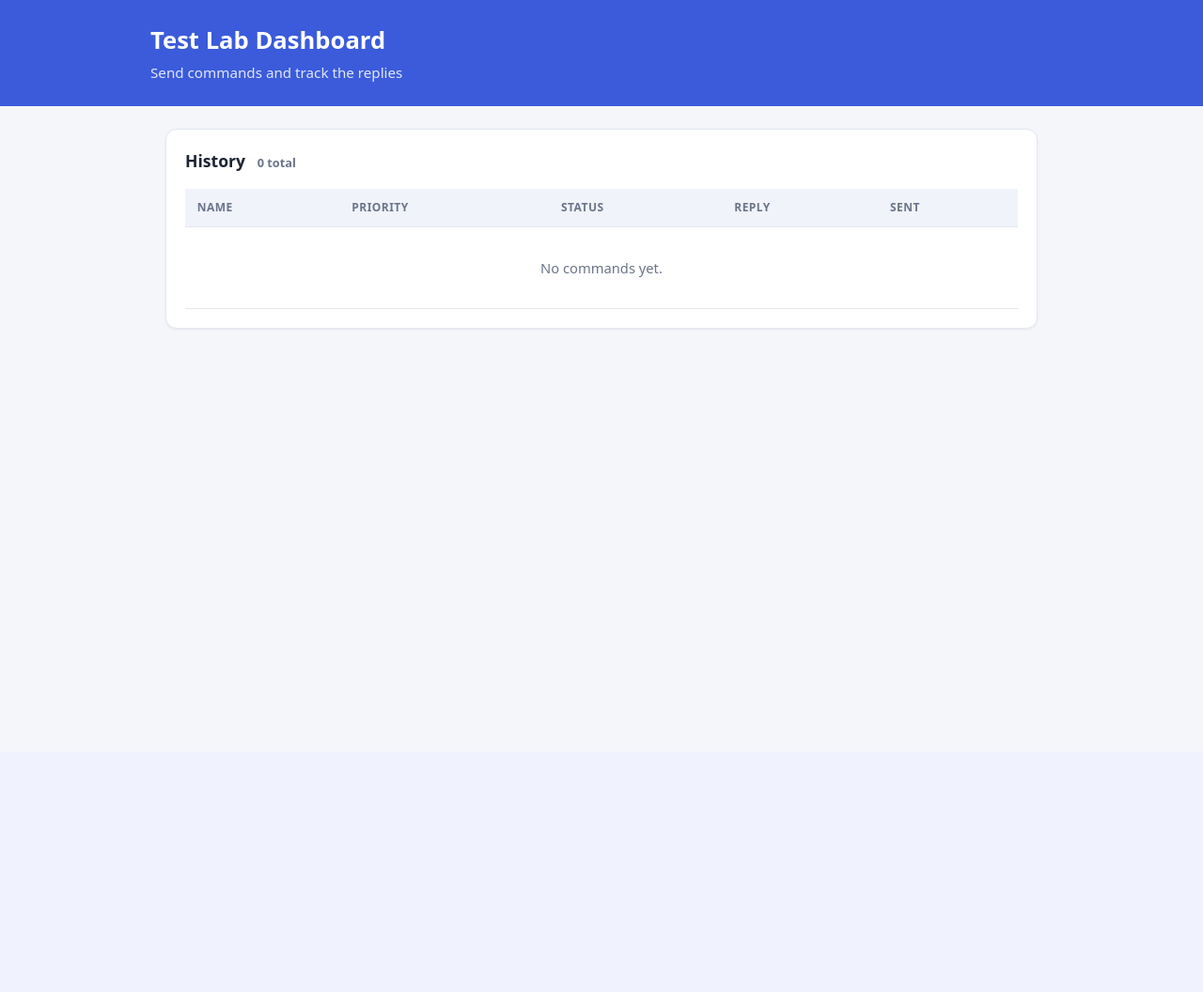
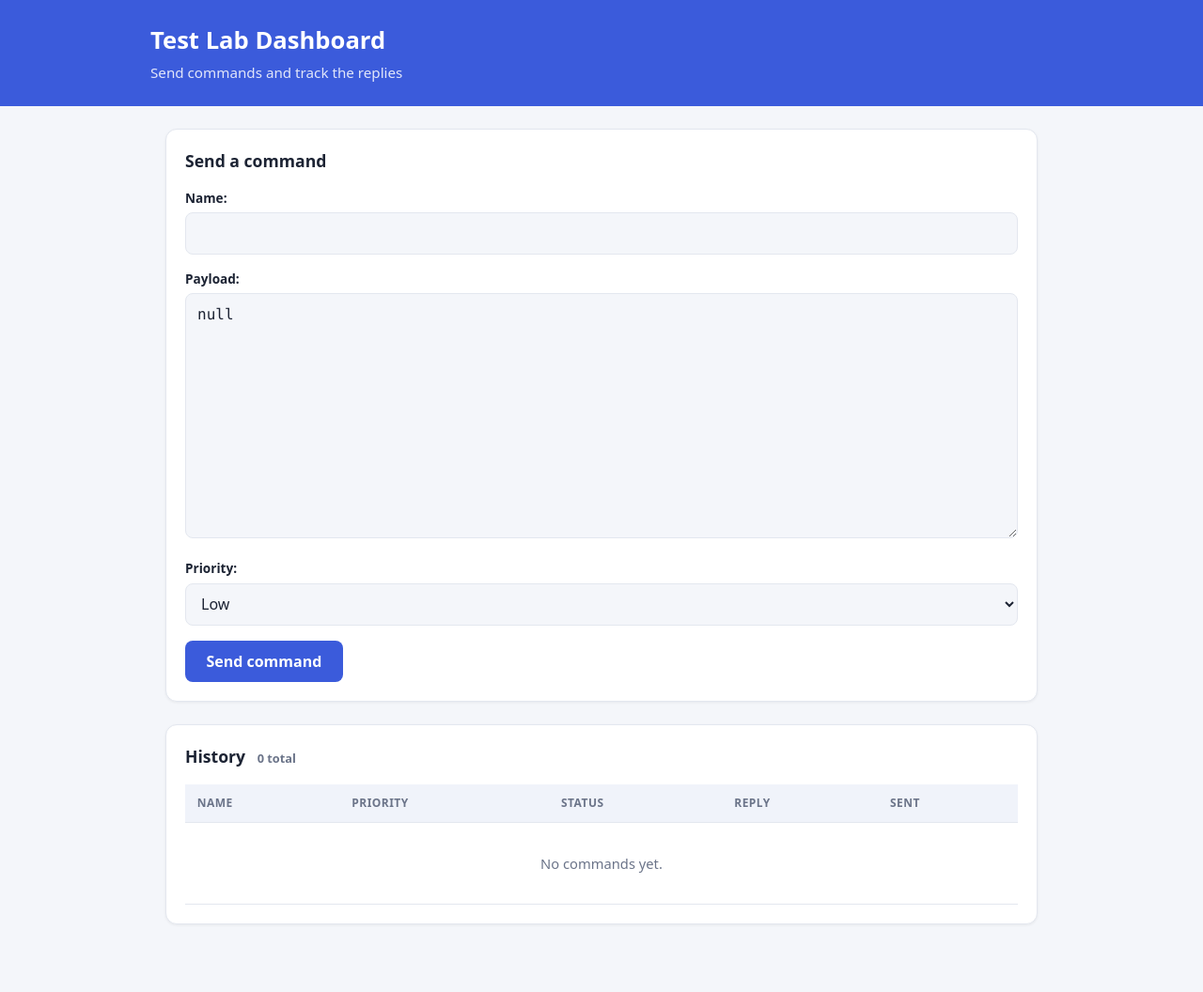
Before and after one commit to roccolep/Test_Lab_Dashboard, a Django app: page / in a window 1280 px wide. Shown: the whole page at 94% size. Before the commit the page ends 350 px from the top, so only its background shows below. Run offline with Django 5.2, Linux system fonts and the light colour scheme; data that the repository does not hold is empty.

Commit message:
Add command form with validation

```diff
--- /dev/null
+++ b/commands/forms.py
@@ -0,0 +1,15 @@
+from django import forms
+from .models import Command
+
+class CommandForm(forms.ModelForm):
+    class Meta:
+        model = Command
+        fields = ['name', 'payload', 'priority']
+
+    def clean_payload(self):
+        payload = self.cleaned_data.get('payload')
+        if payload is None:
+            raise forms.ValidationError("Payload is required.")
+        if not isinstance(payload, dict):
+            raise forms.ValidationError("Payload must be a JSON object.")
+        return payload
--- a/commands/templates/commands/index.html
+++ b/commands/templates/commands/index.html
@@ -82,10 +82,12 @@
       font-weight: 600;
       white-space: nowrap;
     }
+    /* status colors */
     .status-pending     { background: #fff3cd; color: #8a6100; }
     .status-in_progress { background: #dbe7ff; color: #1d4ed8; }
     .status-completed   { background: #d7f5e0; color: #1a7a3a; }
     .status-failed      { background: #fde0e0; color: #b42318; }
+    /* priority colors */
     .priority-0 { background: #e8ecf4; color: #4a5568; }
     .priority-1 { background: #ffe8cc; color: #b45309; }
     .priority-2 { background: #fde0e0; color: #b42318; }
@@ -101,6 +103,54 @@
     }
 
     .empty { text-align: center; color: var(--muted); padding: 2rem 1rem; }
+
+    /* form */
+    form p { margin: 0 0 1rem; }
+    form label {
+      display: block;
+      font-size: .85rem;
+      font-weight: 600;
+      margin-bottom: .3rem;
+    }
+    form input[type="text"],
+    form textarea,
+    form select {
+      width: 100%;
+      padding: .6rem .75rem;
+      font: inherit;
+      color: var(--text);
+      background: var(--bg);
+      border: 1px solid var(--border);
+      border-radius: 8px;
+    }
+    form textarea { min-height: 90px; font-family: ui-monospace, Consolas, monospace; }
+    form input:focus, form textarea:focus, form select:focus {
+      outline: 2px solid var(--accent);
+      outline-offset: 1px;
+    }
+    form button {
+      background: var(--accent);
+      color: #fff;
+      border: 0;
+      padding: .65rem 1.4rem;
+      font: inherit;
+      font-weight: 600;
+      border-radius: 8px;
+      cursor: pointer;
+    }
+    form button:hover { filter: brightness(1.1); }
+    .errorlist {
+      list-style: none;
+      margin: 0 0 .4rem;
+      padding: .4rem .7rem;
+      background: #fde0e0;
+      color: #b42318;
+      border-radius: 6px;
+      font-size: .85rem;
+    }
+    @media (prefers-color-scheme: dark) {
+      .errorlist { background: #4a1616; color: #ff9b9b; }
+    }
   </style>
 </head>
 <body>
@@ -112,6 +162,15 @@
   </header>
 
   <main>
+    <section class="card">
+      <h2>Send a command</h2>
+      <form method="post" id="command-form">
+        {% csrf_token %}
+        {{ form.as_p }}
+        <button type="submit">Send command</button>
+      </form>
+    </section>
+
     <section class="card">
       <h2>History <span class="count">{{ commands|length }} total</span></h2>
       <div class="table-wrap">
--- a/commands/views.py
+++ b/commands/views.py
@@ -1,7 +1,14 @@
-from django.shortcuts import render
+from django.shortcuts import render, redirect
 from .models import Command
+from .forms import CommandForm
 
 # Create your views here.
 def index(request):
-    commands = Command.objects.all()
-    return render(request, "commands/index.html", {"commands": commands})
+    if request.method == "POST":
+        form = CommandForm(request.POST)
+        if form.is_valid():
+            form.save()
+            return redirect('index')
+    else:
+        form = CommandForm()
+    return render(request, "commands/index.html", {"form": form, "commands": Command.objects.all()})
--- a/config/settings.py
+++ b/config/settings.py
@@ -105,7 +105,7 @@
 
 LANGUAGE_CODE = 'en-us'
 
-TIME_ZONE = 'UTC'
+TIME_ZONE = 'America/New_York'
 
 USE_I18N = True
 
```
